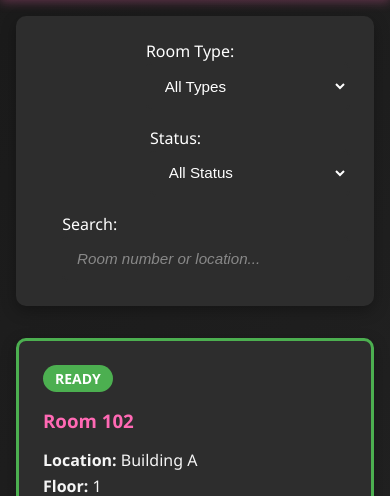
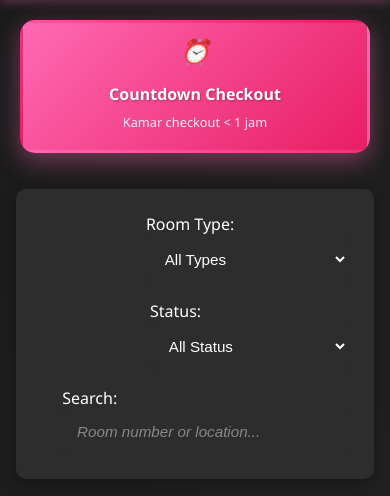
Before and after one commit to rirurabofaze1/kia-apartment, a PHP site: page / in a window 390 px wide. Shown: the part 110-606 px from the top of the page. Run offline with PHP 8.4, Linux system fonts and the light colour scheme; data comes from the database, SQL or seed files in the repository.

Commit message:
update 1.1.0
fitur countdown
( bug countdown tidak jalan )
not finish yet

```diff
--- a/assets/css/style.css
+++ b/assets/css/style.css
@@ -598,3 +598,98 @@ body {
     border-color: var(--info);
     color: var(--info);
 }
+
+/* Quick Actions */
+.quick-actions {
+    display: flex;
+    justify-content: center;
+    margin-bottom: 2rem;
+}
+
+.btn-countdown {
+    background: linear-gradient(135deg, var(--primary-pink) 0%, var(--dark-pink) 100%);
+    color: var(--white);
+    padding: 1.5rem 2rem;
+    border-radius: 15px;
+    text-decoration: none;
+    display: flex;
+    flex-direction: column;
+    align-items: center;
+    gap: 0.5rem;
+    box-shadow: 0 8px 25px rgba(255, 105, 180, 0.4);
+    transition: all 0.3s ease;
+    border: 3px solid transparent;
+    position: relative;
+    overflow: hidden;
+    min-width: 200px;
+}
+
+.btn-countdown::before {
+    content: '';
+    position: absolute;
+    top: 0;
+    left: -100%;
+    width: 100%;
+    height: 100%;
+    background: linear-gradient(90deg, transparent, rgba(255, 255, 255, 0.2), transparent);
+    transition: left 0.5s;
+}
+
+.btn-countdown:hover::before {
+    left: 100%;
+}
+
+.btn-countdown:hover {
+    transform: translateY(-8px) scale(1.05);
+    box-shadow: 0 15px 35px rgba(255, 105, 180, 0.6);
+    border-color: var(--white);
+}
+
+.countdown-icon {
+    font-size: 2rem;
+    animation: bounce 2s infinite;
+}
+
+@keyframes bounce {
+    0%, 20%, 50%, 80%, 100% {
+        transform: translateY(0);
+    }
+    40% {
+        transform: translateY(-10px);
+    }
+    60% {
+        transform: translateY(-5px);
+    }
+}
+
+.btn-countdown span {
+    font-size: 1.2rem;
+    font-weight: bold;
+    text-shadow: 1px 1px 2px rgba(0,0,0,0.3);
+}
+
+.btn-countdown small {
+    font-size: 0.9rem;
+    opacity: 0.9;
+    font-weight: normal;
+}
+
+/* Responsive Quick Actions */
+@media (max-width: 768px) {
+    .btn-countdown {
+        padding: 1.2rem 1.5rem;
+        min-width: 180px;
+    }
+
+    .countdown-icon {
+        font-size: 1.5rem;
+    }
+
+    .btn-countdown span {
+        font-size: 1rem;
+    }
+
+    .btn-countdown small {
+        font-size: 0.8rem;
+    }
+}
--- a/assets/js/main.js
+++ b/assets/js/main.js
@@ -75,7 +75,7 @@ function filterRooms() {
 }
 
 function startCountdownTimers() {
-    const countdownElements = document.querySelectorAll('.countdown-timer');
+    const countdownElements = document.querySelectorAll('.countdown-timer, .countdown-timer-large');
 
     countdownElements.forEach(element => {
         const targetTime = element.dataset.target;
@@ -97,15 +97,32 @@ function updateCountdown(element, targetTime) {
         const seconds = Math.floor((difference % (1000 * 60)) / 1000);
 
         element.textContent = `${hours.toString().padStart(2, '0')}:${minutes.toString().padStart(2, '0')}:${seconds.toString().padStart(2, '0')}`;
+
+        // Handle different countdown styles
+        if (element.classList.contains('countdown-timer-large')) {
+            // For countdown page - add urgent class if less than 15 minutes
+            if (difference <= 15 * 60 * 1000) {
+                element.classList.add('urgent');
+            } else {
+                element.classList.remove('urgent');
+            }
+        } else {
+            // For regular countdown timers
             element.parentElement.classList.remove('expired');
+        }
     } else {
         element.textContent = 'EXPIRED';
+
+        if (element.classList.contains('countdown-timer-large')) {
+            element.classList.add('urgent');
+        } else {
             element.parentElement.classList.add('expired');
 
             // Show confirmation buttons for expired bookings
             const confirmationDiv = element.parentElement.parentElement.querySelector('.confirmation-buttons');
             if (confirmationDiv) {
                 confirmationDiv.style.display = 'block';
+            }
         }
     }
 }
--- a/index.php
+++ b/index.php
@@ -74,6 +74,15 @@ $roomTypes = array_unique(array_column($rooms, 'room_type'));
 
     <!-- Main Content -->
     <div class="container">
+        <!-- Quick Actions -->
+        <div class="quick-actions">
+            <a href="countdown.php" class="btn btn-countdown">
+                <i class="countdown-icon">⏰</i>
+                <span>Countdown Checkout</span>
+                <small>Kamar checkout < 1 jam</small>
+            </a>
+        </div>
+
         <!-- Filters -->
         <div class="filters">
             <div class="filter-row">
```
Also changed, not shown: countdown.php (added, +308 -0 lines). Lines whose indentation alone changed are shown as unchanged.
